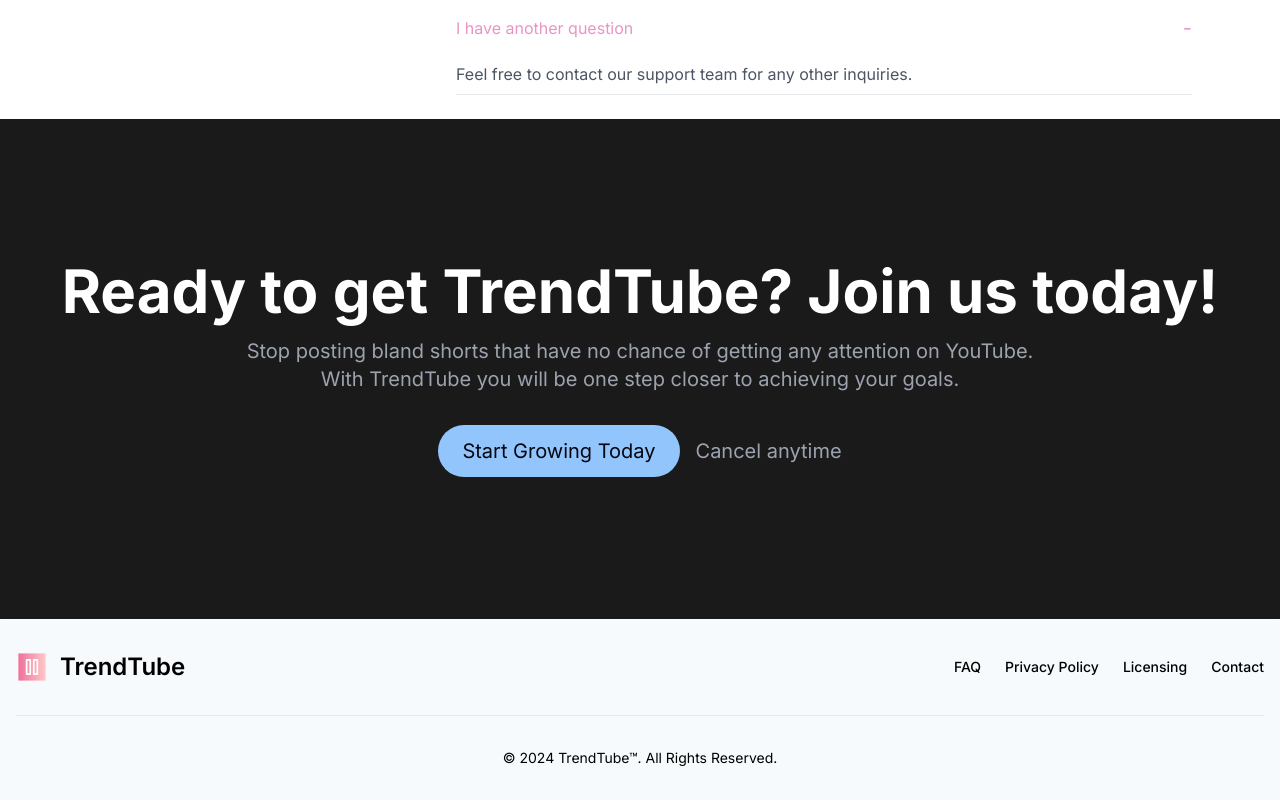
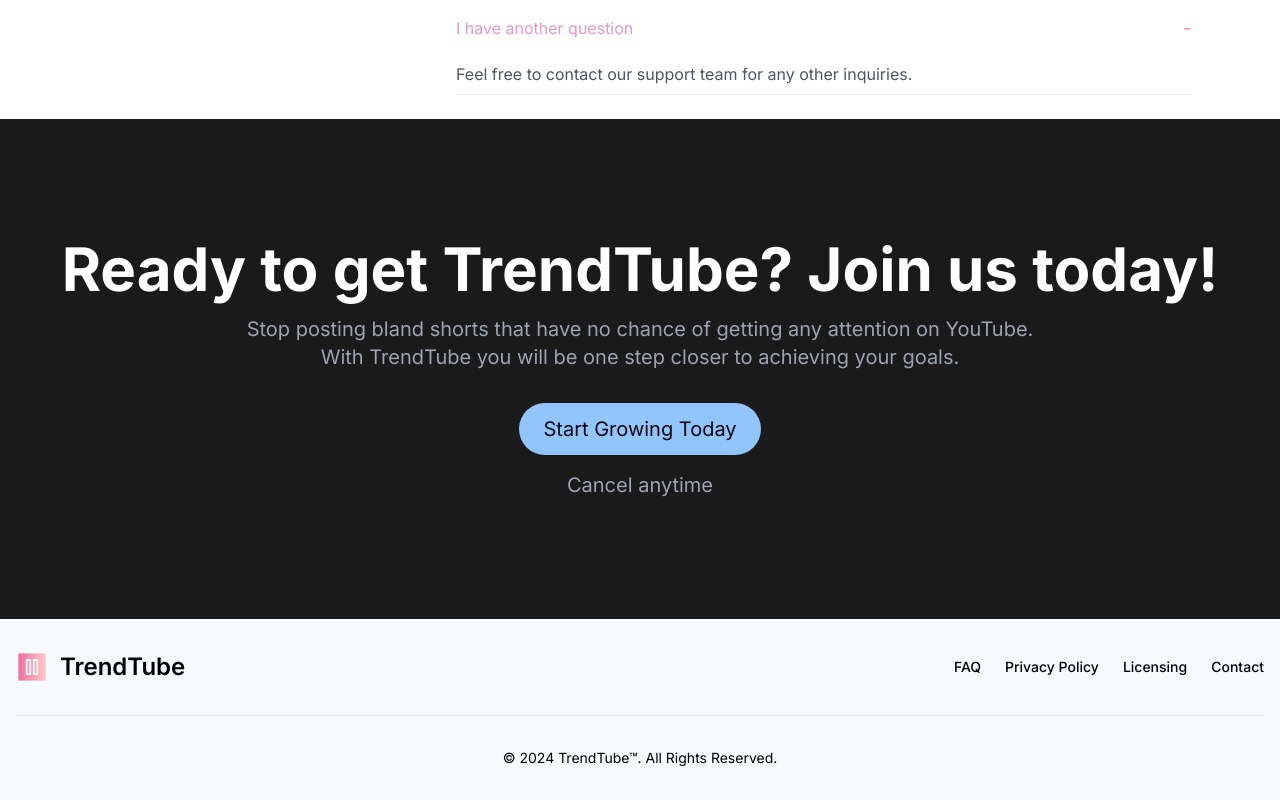
Before and after one commit to Avisator1/trendtube, a React (Vite) app: page /faq in a window 1280 px wide. Shown: the part 1150-1950 px from the top of the page. Built offline with nearby package versions, Linux system fonts and the light colour scheme.

Commit message:
oops, forgot to center it lol

```diff
--- a/src/components/Get.jsx
+++ b/src/components/Get.jsx
@@ -12,7 +12,7 @@
         <br className="hidden lg:block" /> With TrendTube you will be one step
         closer to achieving your goals.
       </p>
-      <div className="flex space-x-4">
+      <div className="flex flex-col space-y-4 items-center">
         <button className="bg-blue-300 text-gray-950 px-6 py-3 rounded-full text-lg md:text-xl">
           Start Growing Today
         </button>
```
